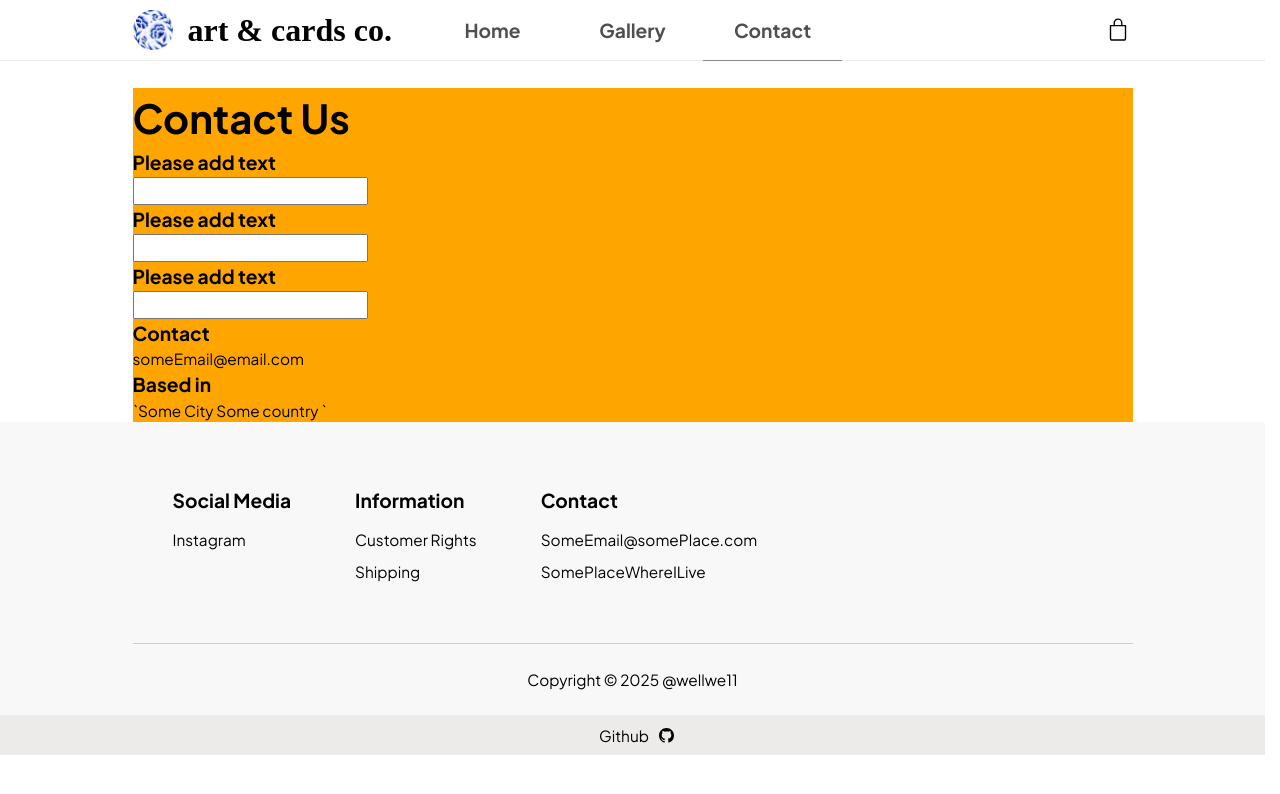
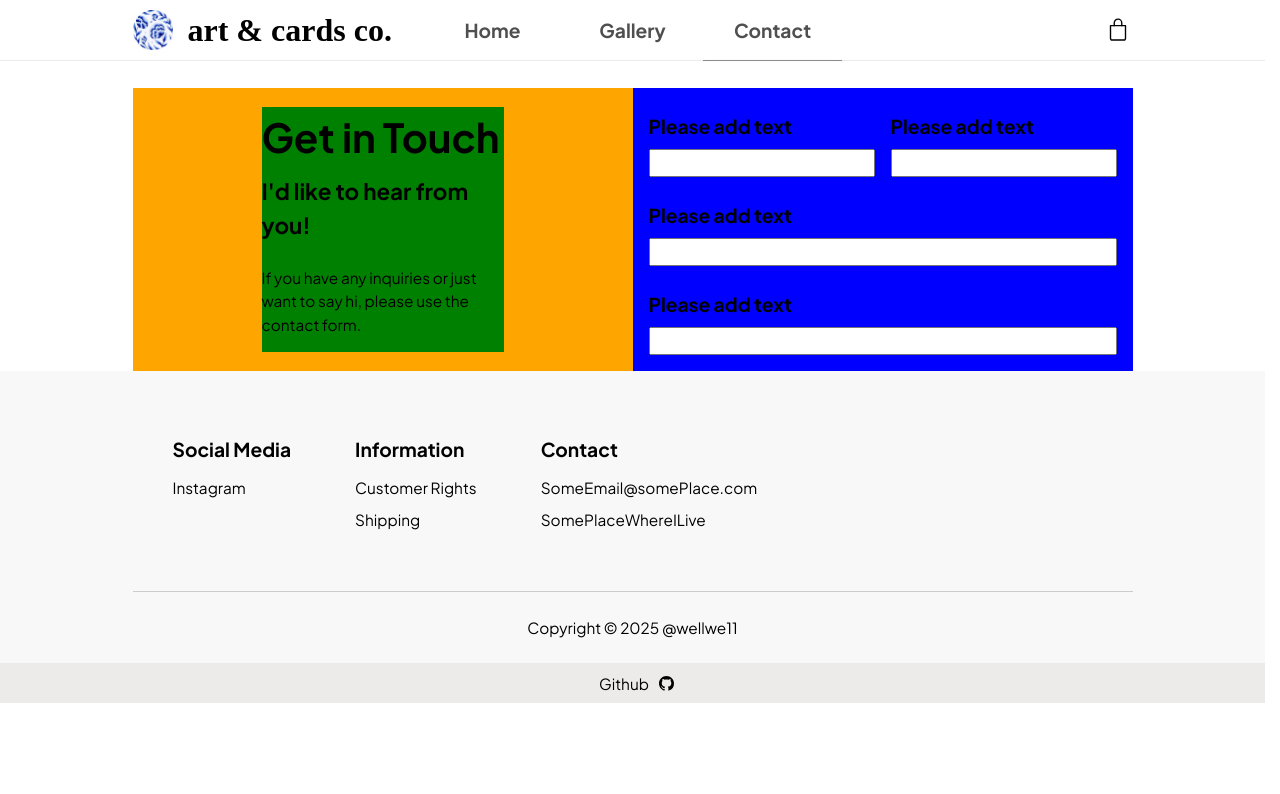
Before and after one commit to wellwe11/elliesWebsite, a React (Vite) app: page /contact in a window 1280 px wide. Shown: the top 794 px of the page. Built offline with nearby package versions, Linux system fonts and the light colour scheme; a web font is replaced by a local one.

Commit message:
reorganised the files... lost a few things and am remaking them, no idea what happened but is all good now

```diff
--- a/src/UI/UIComponents/BODY/contactUs/components/contactImage/contactImage.module.scss
+++ /dev/null
@@ -1,2 +0,0 @@
-.contactImage {
-}
--- a/src/UI/UIComponents/BODY/contactUs/components/contactInfo/contactInfo.jsx
+++ b/src/UI/UIComponents/BODY/contactUs/components/contactInfo/contactInfo.jsx
@@ -1,16 +1,36 @@
 import classes from "./contactInfo.module.scss";
 
-const ContactInfo = ({ children, title }) => {
-  return (
-    <div className={classes.contactInfo}>
-      <div className={classes.titleWrapper}>
-        <h6 className={classes.title}>{title}</h6>
-      </div>
-      <div className={classes.textWrapper}>
-        <p className={classes.text}>{children}</p>
-      </div>
+const ContactInfo = () => {
+  const title = (
+    <div className={classes.titleWrapper}>
+      <h1 className={classes.title}>Get in Touch</h1>
     </div>
   );
+
+  const bioHeader = (
+    <div className={classes.bioHeader}>
+      <h5 className={classes.text}>I'd like to hear from you!</h5>
+    </div>
+  );
+
+  const bioText = (
+    <div className={classes.bioText}>
+      <p>
+        If you have any inquiries or just want to say hi, please use the contact
+        form.
+      </p>
+    </div>
+  );
+
+  const infoWrapper = (
+    <div className={classes.infoWrapper}>
+      {title}
+      {bioHeader}
+      {bioText}
+    </div>
+  );
+
+  return infoWrapper;
 };
 
 export default ContactInfo;
--- a/src/UI/UIComponents/BODY/contactUs/components/contactInfo/contactInfo.module.scss
+++ b/src/UI/UIComponents/BODY/contactUs/components/contactInfo/contactInfo.module.scss
@@ -1,11 +1,21 @@
-.contactInfo {
+.infoWrapper {
+  background-color: green;
+  width: 50%;
+  height: max-content;
+
+  display: flex;
+  flex-direction: column;
+  justify-content: space-between;
+  align-items: flex-start;
+
   .titleWrapper {
-    .title {
-    }
   }
 
-  .textWrapper {
-    .text {
-    }
+  .bioHeader {
+    padding: var(--spacing-1) 0px;
+  }
+
+  .bioText {
+    padding: var(--spacing-2) 0px;
   }
 }
--- a/src/UI/UIComponents/BODY/contactUs/components/contactInput/contactInput.jsx
+++ b/src/UI/UIComponents/BODY/contactUs/components/contactInput/components/input/input.jsx
@@ -1,6 +1,6 @@
-import classes from "./contactInput.module.scss";
+import classes from "./input.module.scss";
 
-const ContactInput = ({ children = "Please add text", type = "text" }) => {
+const Input = ({ children = "Please add text", type = "text" }) => {
   return (
     <div className={classes.inputWrapper}>
       <h6 className={classes.inputTitle}>{children}</h6>
@@ -9,4 +9,4 @@ const ContactInput = ({ children = "Please add text", type = "text" }) => {
   );
 };
 
-export default ContactInput;
+export default Input;
--- /dev/null
+++ b/src/UI/UIComponents/BODY/contactUs/components/contactInput/components/input/input.module.scss
@@ -0,0 +1,10 @@
+.inputWrapper {
+  width: 100%;
+  .inputTitle {
+    padding: var(--spacing-1) 0px;
+  }
+
+  .input {
+    width: 100%;
+  }
+}
--- a/src/UI/UIComponents/BODY/contactUs/components/contactInput/contactInput.module.scss
+++ /dev/null
@@ -1,7 +0,0 @@
-.inputWrapper {
-  .inputTitle {
-  }
-
-  .input {
-  }
-}
--- /dev/null
+++ b/src/UI/UIComponents/BODY/contactUs/components/contactInput/contactInputs.jsx
@@ -0,0 +1,46 @@
+import classes from "./contactInputs.module.scss";
+
+import Input from "./components/input/input.jsx";
+
+const ContactInputs = () => {
+  const firstNameWrapper = (
+    <div className={`${classes.firstNameWrapper} ${classes.halfInput}`}>
+      <Input />
+    </div>
+  );
+
+  const lastNameWrapper = (
+    <div className={`${classes.lastNameWrapper} ${classes.halfInput}`}>
+      <Input />
+    </div>
+  );
+
+  const emailWrapper = (
+    <div className={`${classes.emailWrapper} ${classes.wholeInput}`}>
+      <Input />
+    </div>
+  );
+
+  const messageWrapper = (
+    <div className={`${classes.messageWrapper} ${classes.wholeInput}`}>
+      <Input />
+    </div>
+  );
+
+  const inputsWrapper = (
+    <div className={classes.inputsWrapper}>
+      <div className={classes.inputsContainer}>
+        {firstNameWrapper}
+        {lastNameWrapper}
+      </div>
+
+      <div className={classes.inputsContainer}>{emailWrapper}</div>
+
+      <div className={classes.inputsContainer}>{messageWrapper}</div>
+    </div>
+  );
+
+  return <div className={classes.inputs}>{inputsWrapper}</div>;
+};
+
+export default ContactInputs;
--- /dev/null
+++ b/src/UI/UIComponents/BODY/contactUs/components/contactInput/contactInputs.module.scss
@@ -0,0 +1,38 @@
+.inputs {
+  .inputsWrapper {
+    width: 100%;
+    .inputsContainer {
+      display: flex;
+
+      padding: var(--spacing-1);
+    }
+  }
+
+  .firstNameWrapper {
+  }
+
+  .lastNameWrapper {
+  }
+
+  .emailWrapper {
+  }
+
+  .messageWrapper {
+  }
+
+  .halfInput {
+    width: 50%;
+
+    &:first-child {
+      padding-right: var(--spacing-1);
+    }
+
+    &:last-child {
+      padding-left: var(--spacing-1);
+    }
+  }
+
+  .wholeInput {
+    width: 100%;
+  }
+}
--- a/src/UI/UIComponents/BODY/contactUs/contactUs.jsx
+++ b/src/UI/UIComponents/BODY/contactUs/contactUs.jsx
@@ -1,70 +1,16 @@
 import classes from "./contactUs.module.scss";
 
 import ContactInfo from "./components/contactInfo/contactInfo.jsx";
-import ContactInput from "./components/contactInput/contactInput.jsx";
-
-const InputsWrapper = () => {
-  const fullNameWrapper = (
-    <div className={classes.fullNameContainer}>
-      <ContactInput />
-    </div>
-  );
-
-  const emailWrapper = (
-    <div className={classes.emailContainer}>
-      <ContactInput />
-    </div>
-  );
-
-  const messageWrapper = (
-    <div className={classes.messageContainer}>
-      <ContactInput />
-    </div>
-  );
-
-  return (
-    <div className={classes.inputsWrapper}>
-      {fullNameWrapper}
-      {emailWrapper}
-      {messageWrapper}
-    </div>
-  );
-};
-
-const InfoWrapper = () => {
-  const contactWrapper = (
-    <div className={classes.contactWrapper}>
-      <ContactInfo title={"Contact"}>someEmail@email.com</ContactInfo>
-    </div>
-  );
-
-  const addressWrapper = (
-    <div className={classes.addressWrapper}>
-      <ContactInfo title={"Based in"}>`Some City Some country `</ContactInfo>
-    </div>
-  );
-
-  return (
-    <div className={classes.infoWrapper}>
-      {contactWrapper}
-      {addressWrapper}
-    </div>
-  );
-};
+import ContactInputs from "./components/contactInput/contactInputs.jsx";
 
 const ContactUs = () => {
-  const titleWrapper = (
-    <div className={classes.titleWrapper}>
-      <h1 className={classes.title}>Contact Us</h1>
-    </div>
-  );
-
   return (
     <div className={classes.contactUs}>
-      {titleWrapper}
-      <div>
-        <InputsWrapper />
-        <InfoWrapper />
+      <div className={classes.infoSection}>
+        <ContactInfo />
+      </div>
+      <div className={classes.inputsSection}>
+        <ContactInputs />
       </div>
     </div>
   );
--- a/src/UI/UIComponents/BODY/contactUs/contactUs.module.scss
+++ b/src/UI/UIComponents/BODY/contactUs/contactUs.module.scss
@@ -3,38 +3,29 @@
   width: 100%;
   height: 100%;
 
-  background-color: orange;
+  display: flex;
 
-  // titleWrapper variable
-  .titleWrapper {
-    // titleWrapper variable
-    .title {
-    }
+  .infoSection {
+    flex: 1;
+    display: flex;
+    flex-direction: column;
+    align-items: center;
+    justify-content: center;
+
+    background-color: orange;
+
+    padding: var(--spacing-1);
+  }
+
+  .inputsSection {
+    flex: 1;
+
+    display: flex;
+    justify-content: center;
+    align-items: center;
+
+    background-color: blue;
+
+    padding: var(--spacing-1);
   }
 }
-
-// InputsWrapper
-.inputsWrapper {
-  //  fullNameWrapper variable
-  .fullNameContainer {
-  }
-
-  // emailWrapper
-  .emailContainer {
-  }
-
-  // messageWrapper
-  .messageContainer {
-  }
-}
-
-// InfoWrapper
-.infoWrapper {
-  // contactWrapper variable
-  .contactWrapper {
-  }
-
-  // addressWrapper variable
-  .addressWrapper {
-  }
-}
```
Also changed, not shown: src/UI/UIComponents/BODY/contactUs/components/contactImage/contactImage.jsx (deleted, +0 -11 lines).
